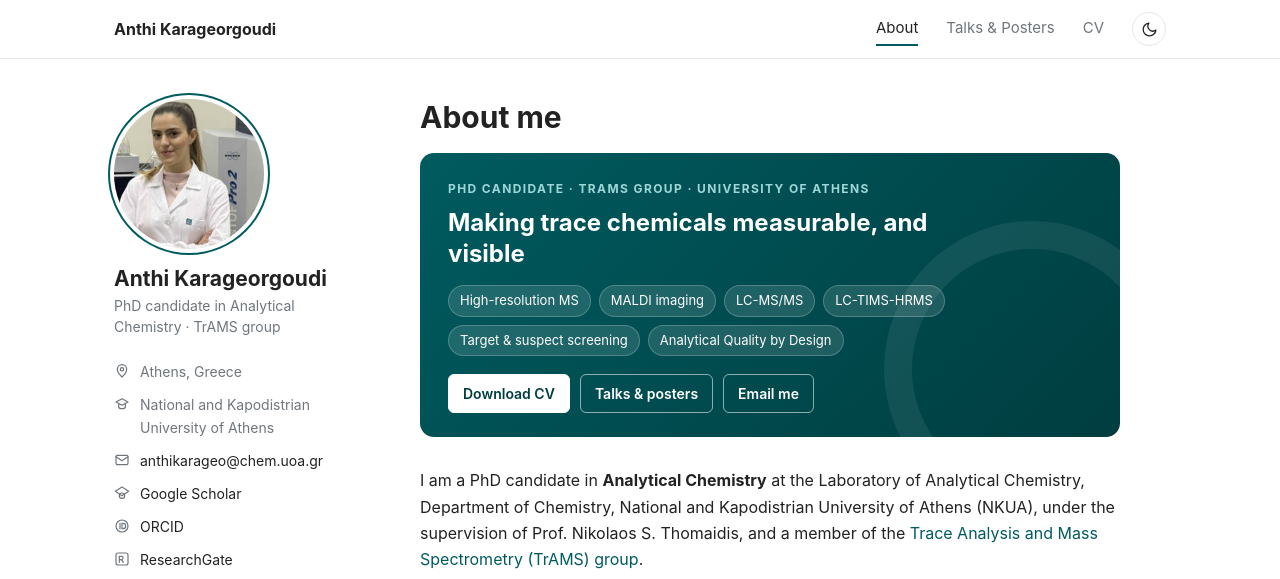
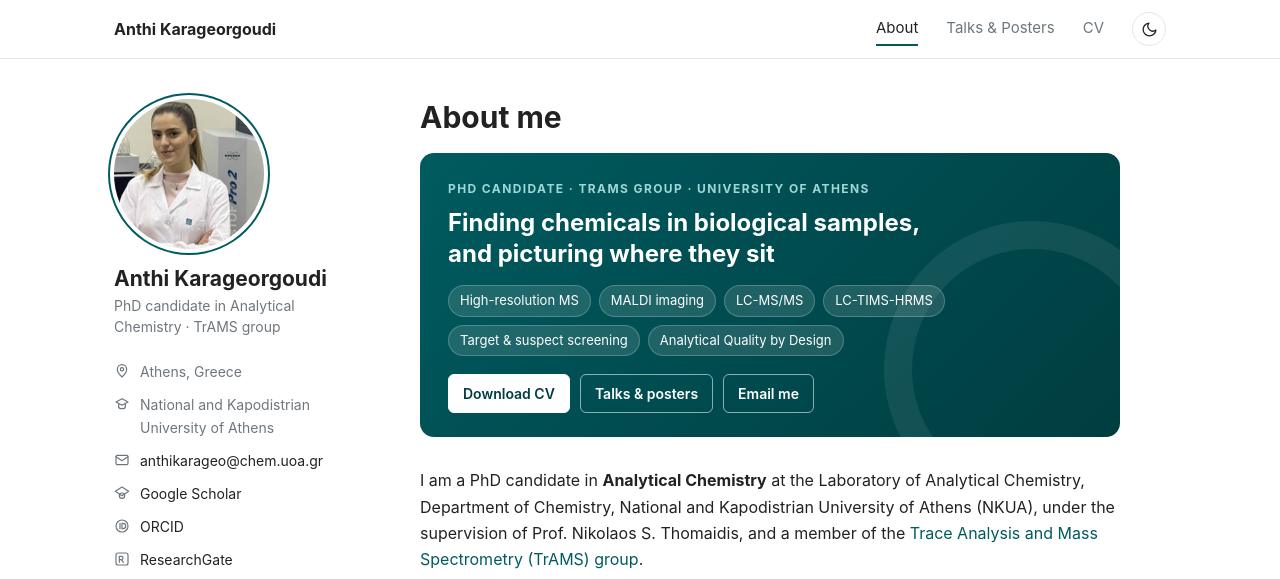
Before and after one commit to akarageorgoudi/akarageorgoudi.github.io, a plain HTML site: page index.html in a window 1280 px wide. Shown: the top 579 px of the page. Drawn offline with Linux system fonts and the light colour scheme.

Commit message:
Update intro slogan

```diff
--- a/index.html
+++ b/index.html
@@ -48,7 +48,7 @@
     <h1 class="page">About me</h1>
     <section class="hero">
       <p class="kicker">PhD candidate · TrAMS group · University of Athens</p>
-      <p class="headline">Making trace chemicals measurable, and visible</p>
+      <p class="headline">Finding chemicals in biological samples, and picturing where they sit</p>
       <ul class="chips">
         <li>High-resolution MS</li><li>MALDI imaging</li><li>LC-MS/MS</li><li>LC-TIMS-HRMS</li>
         <li>Target &amp; suspect screening</li><li>Analytical Quality by Design</li>
```
